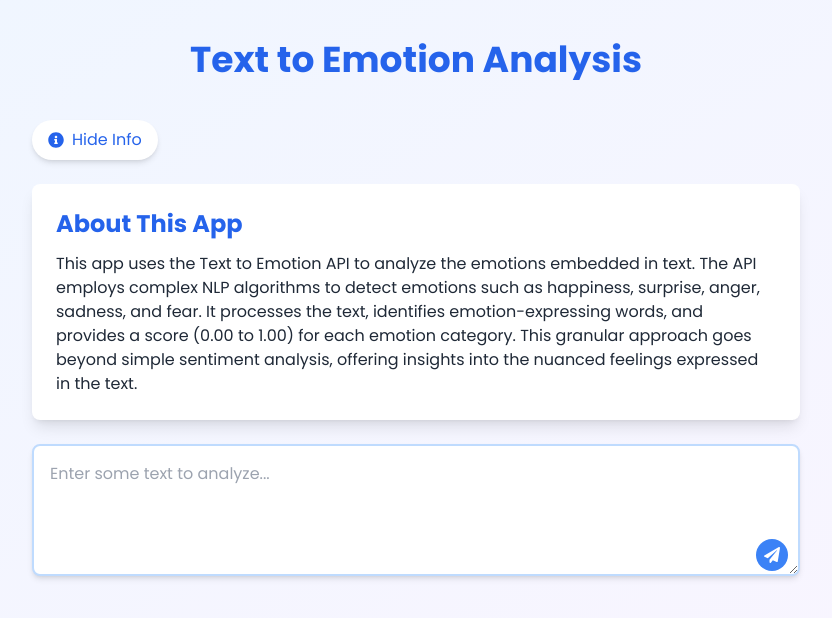
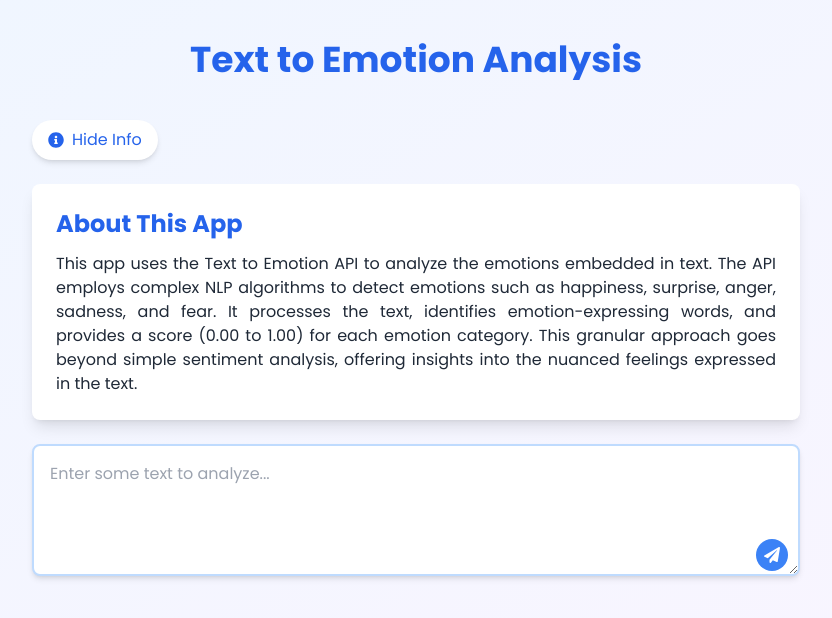
Before and after one commit to melvinSunday/Text-to-Emotion---next-app, a Next.js app: page / in a window 1280 px wide. Both pictures are taken after a click on the button "Show Info". Shown: the top 618 px of the page, without its empty margins (224-1056 px from the left). Built offline with nearby package versions, Linux system fonts and the light colour scheme.

Commit message:
text justified

```diff
--- a/src/app/page.js
+++ b/src/app/page.js
@@ -142,7 +142,7 @@
               className="mb-6 p-4 sm:p-6 bg-white rounded-lg shadow-lg overflow-hidden"
             >
               <h2 className="text-xl sm:text-2xl font-bold mb-3 text-blue-600">About This App</h2>
-              <p className="text-sm sm:text-base leading-relaxed">
+              <p className="text-sm sm:text-base leading-relaxed text-justify">
                 This app uses the Text to Emotion API to analyze the emotions embedded in text.
                 The API employs complex NLP algorithms to detect emotions such as happiness, surprise,
                 anger, sadness, and fear. It processes the text, identifies emotion-expressing words,
```
